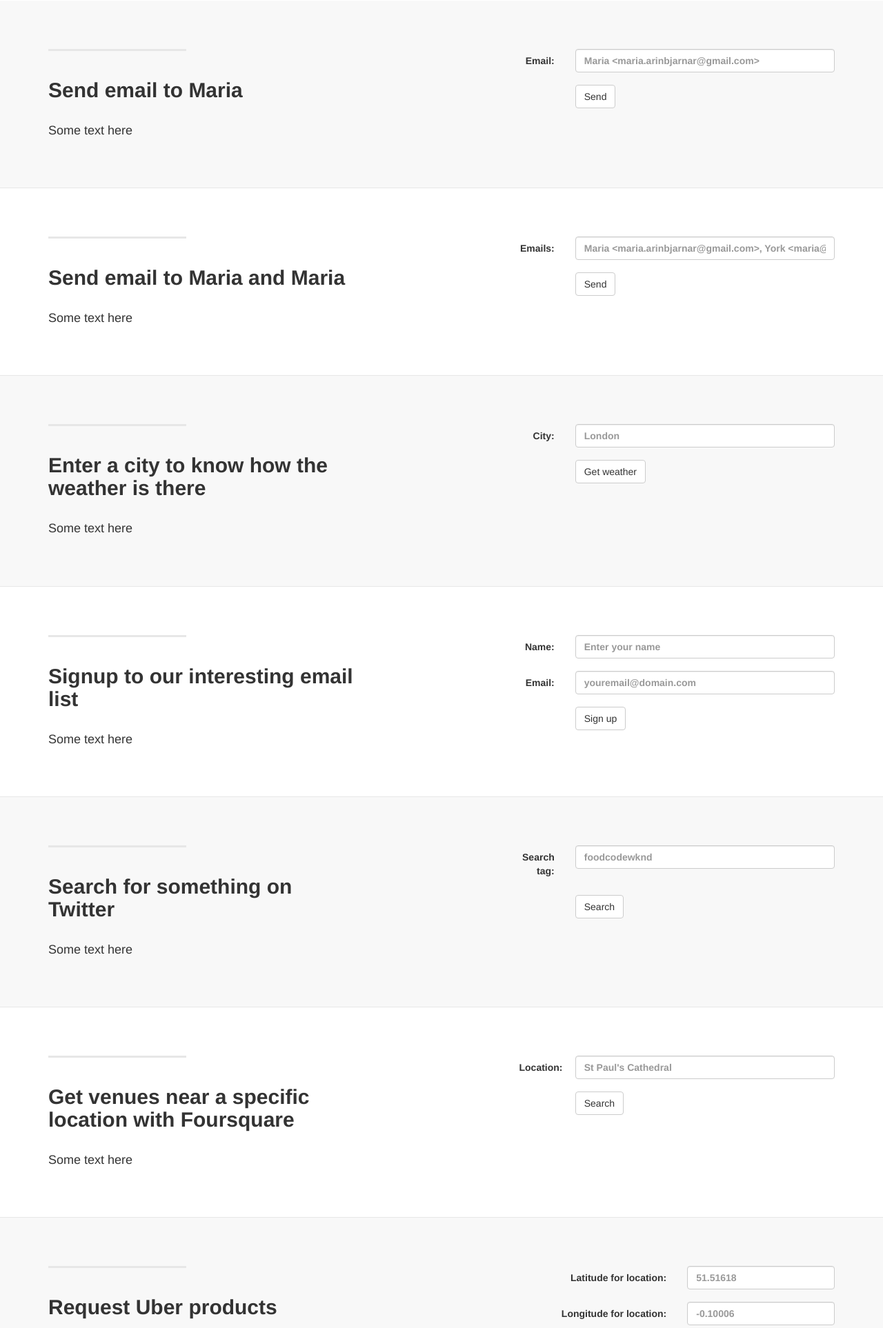
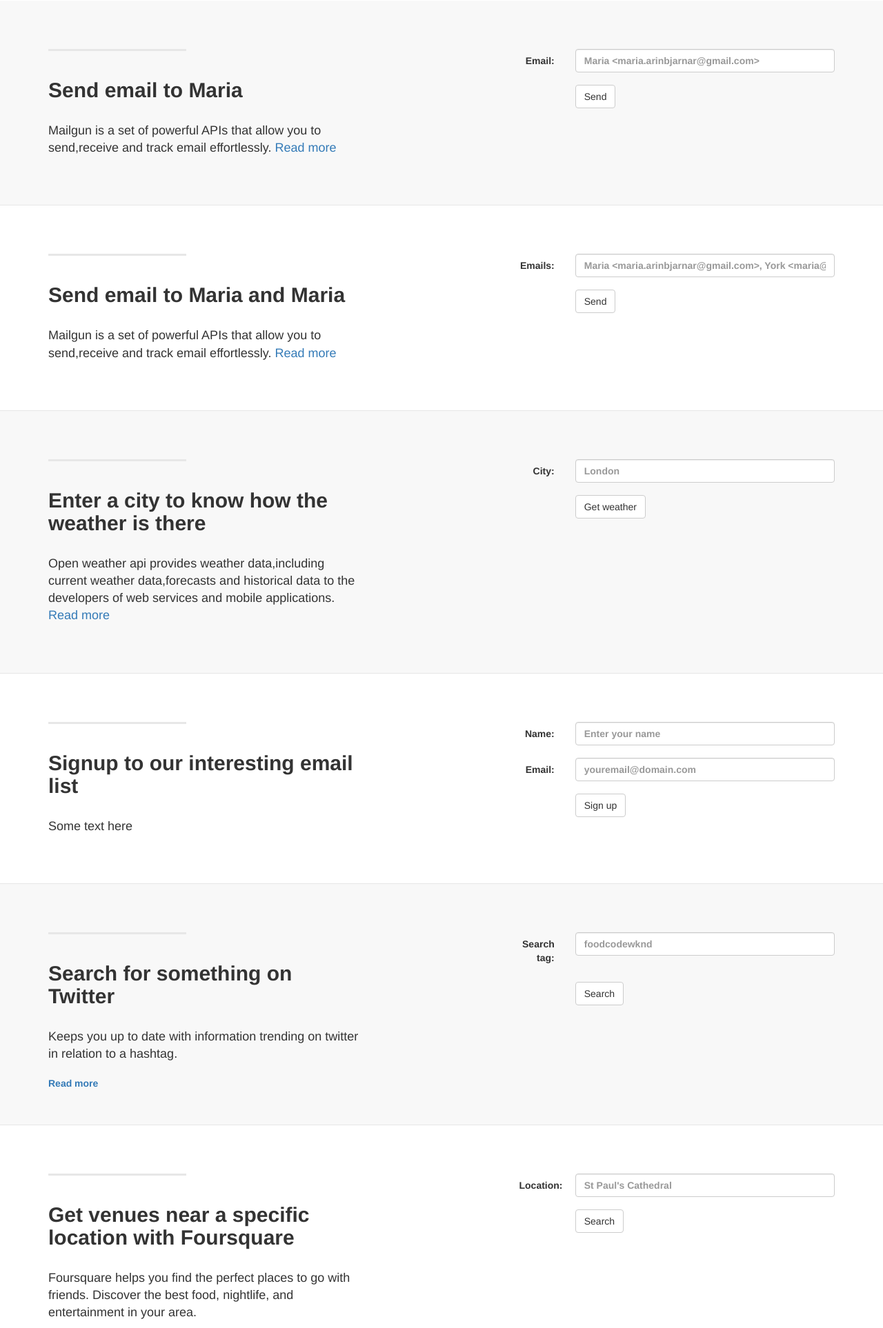
Before and after one commit to Skippla/codejam, a Flask app: page / in a window 1280 px wide. Shown: the part 449-2375 px from the top of the page at 69% size. Run offline with Flask 2, Linux system fonts and the light colour scheme; some libraries are stand-ins or nearby versions.

Commit message:
Included documentation

```diff
--- a/templates/index.html
+++ b/templates/index.html
@@ -86,7 +86,8 @@
                 <hr class="section-heading-spacer">
                 <div class="clearfix"></div>
                 <h2 class="section-heading">Send email to Maria</h2>
-                <p class="lead">Some text here</p>
+                <p class="lead">Mailgun is a set of powerful APIs that allow you to send,receive and track email effortlessly.
+                    <a href = 'http://www.mailgun.com/'>Read more</a>
             </div>
             <div class="col-lg-5 col-lg-offset-2 col-sm-6 right-col">
                 {% if email %}
@@ -118,7 +119,9 @@
                 <hr class="section-heading-spacer">
                 <div class="clearfix"></div>
                 <h2 class="section-heading">Send email to Maria and Maria</h2>
-                <p class="lead">Some text here</p>
+                <p class="lead">Mailgun is a set of powerful APIs that allow you to send,receive and track email effortlessly.
+                    <a href = 'http://www.mailgun.com/'>Read more</a>
+                </p>
             </div>
             <div class="col-lg-5 col-lg-offset-2 col-sm-6 right-col">
                 {% if email %}
@@ -150,7 +153,9 @@
                 <hr class="section-heading-spacer">
                 <div class="clearfix"></div>
                 <h2 class="section-heading">Enter a city to know how the weather is there</h2>
-                <p class="lead">Some text here</p>
+                <p class="lead">Open weather api provides weather data,including current weather data,forecasts and historical data to the developers of web services and mobile applications.
+                    <a href = 'https://openweathermap.org/api'>Read more</a>
+                </p>
             </div>
             <div class="col-lg-5 col-lg-offset-2 col-sm-6 right-col">
                 {% if weather %}
@@ -216,7 +221,8 @@
                 <hr class="section-heading-spacer">
                 <div class="clearfix"></div>
                 <h2 class="section-heading">Search for something on Twitter</h2>
-                <p class="lead">Some text here</p>
+                <p class="lead">Keeps you up to date with information trending on twitter in relation to a hashtag.</p>
+                  <a href = 'http://docs.tweepy.org/en/v3.5.0/api.html'>Read more</a>
             </div>
             <div class="col-lg-5 col-lg-offset-2 col-sm-6 right-col">
                 <form class="form-horizontal" method="post" action="/tweets">
@@ -247,7 +253,8 @@
                 <hr class="section-heading-spacer">
                 <div class="clearfix"></div>
                 <h2 class="section-heading">Get venues near a specific location with Foursquare</h2>
-                <p class="lead">Some text here</p>
+                <p class="lead">Foursquare helps you find the perfect places to go with friends. Discover the best food, nightlife, and entertainment in your area.</p>
+                    <a href = 'https://developer.foursquare.com/'>Read more</a>
             </div>
             <div class="col-lg-5 col-lg-offset-2 col-sm-6 right-col">
                 <form class="form-horizontal" method="post" action="/foursquare">
@@ -278,7 +285,8 @@
                 <hr class="section-heading-spacer">
                 <div class="clearfix"></div>
                 <h2 class="section-heading">Request Uber products</h2>
-                <p class="lead">Some text here</p>
+                <p class="lead">Allows you to integrate uber services in your code.Enter the latitude and longitude of a location to get the type of services available.</p>
+                    <a href = 'https://developer.uber.com'>Read more</a>
             </div>
             <div class="col-lg-5 col-lg-offset-2 col-sm-6 right-col">
                 <form class="form-horizontal" method="post" action="/uber">
@@ -318,7 +326,9 @@
                 <hr class="section-heading-spacer">
                 <div class="clearfix"></div>
                 <h2 class="section-heading">Interactive map with LeafletJS</h2>
-                <p class="lead">Some text here</p>
+                <p class="lead">Mapbox is the mapping platform for developers. Build maps and applications on our simple and powerful APIs, and use our open source libraries for interactivity and control.
+                    <a href = 'https://www.mapbox.com/developers/'>Read more</a>
+                </p>
             </div>
             <div class="col-lg-5 col-lg-offset-2 col-sm-6 right-col">
                 <div id="leaflet-map"></div>
@@ -335,7 +345,9 @@
                 <hr class="section-heading-spacer">
                 <div class="clearfix"></div>
                 <h2 class="section-heading">Create Shipment</h2>
-                <p class="lead">Some text here</p>
+                <p class="lead">AfterShip is a shipment tracking application and API for eCommerce retailers and buyers. Enter tracking number to view delivery status.
+                    <a href = 'https://www.aftership.com/'>Read more</a>
+                </p>
             </div>
             <div class="col-lg-5 col-lg-offset-2 col-sm-6 right-col">
                 <form class="form-horizontal" method="post" action="/aftership">
```
Also changed, not shown: 1 other file.
